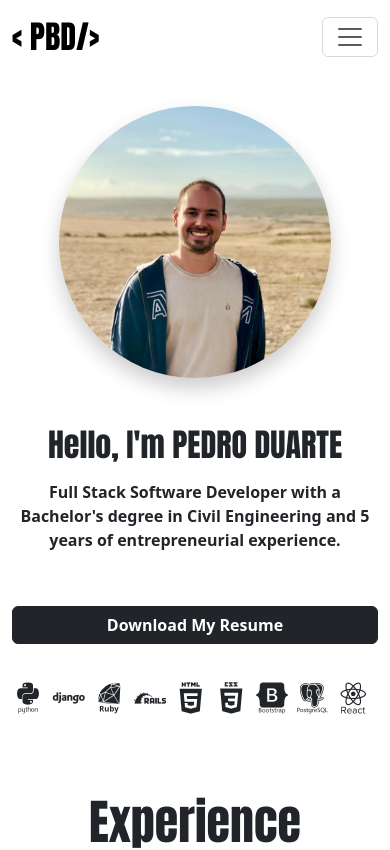
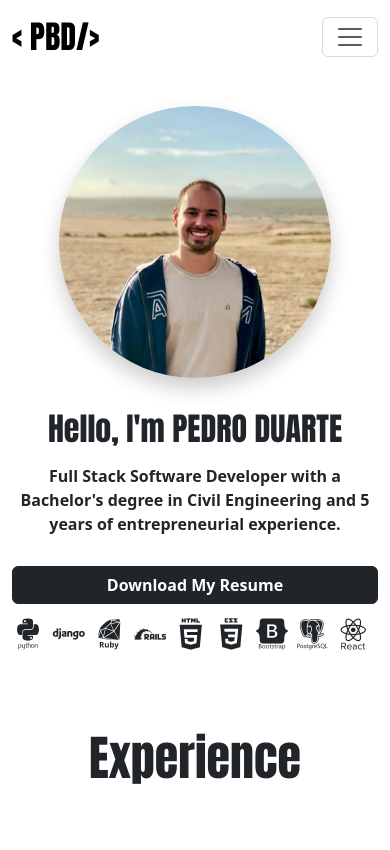
Before and after one commit to pedrobradu/portfolio, a React (Create React App) app: page / in a window 390 px wide. Shown: the top 850 px of the page. Built offline with nearby package versions, Linux system fonts and the light colour scheme; the HTML template or start-up script is replaced by a standard one.

Commit message:
adjusting size for mobile

```diff
--- a/src/components/Home/Home.module.css
+++ b/src/components/Home/Home.module.css
@@ -75,7 +75,7 @@
     display: flex;
     flex-direction: column;
     justify-content: space-between;
-    height: 18em;
+    height: 15em;
     /* padding-left: 2em !important; */
   }
 
@@ -85,7 +85,7 @@
   }
 
   .homeSection img {
-    margin-bottom: 3em;
+    margin-bottom: 2em;
     width: 17em;
     height: 17em;
   }
```
